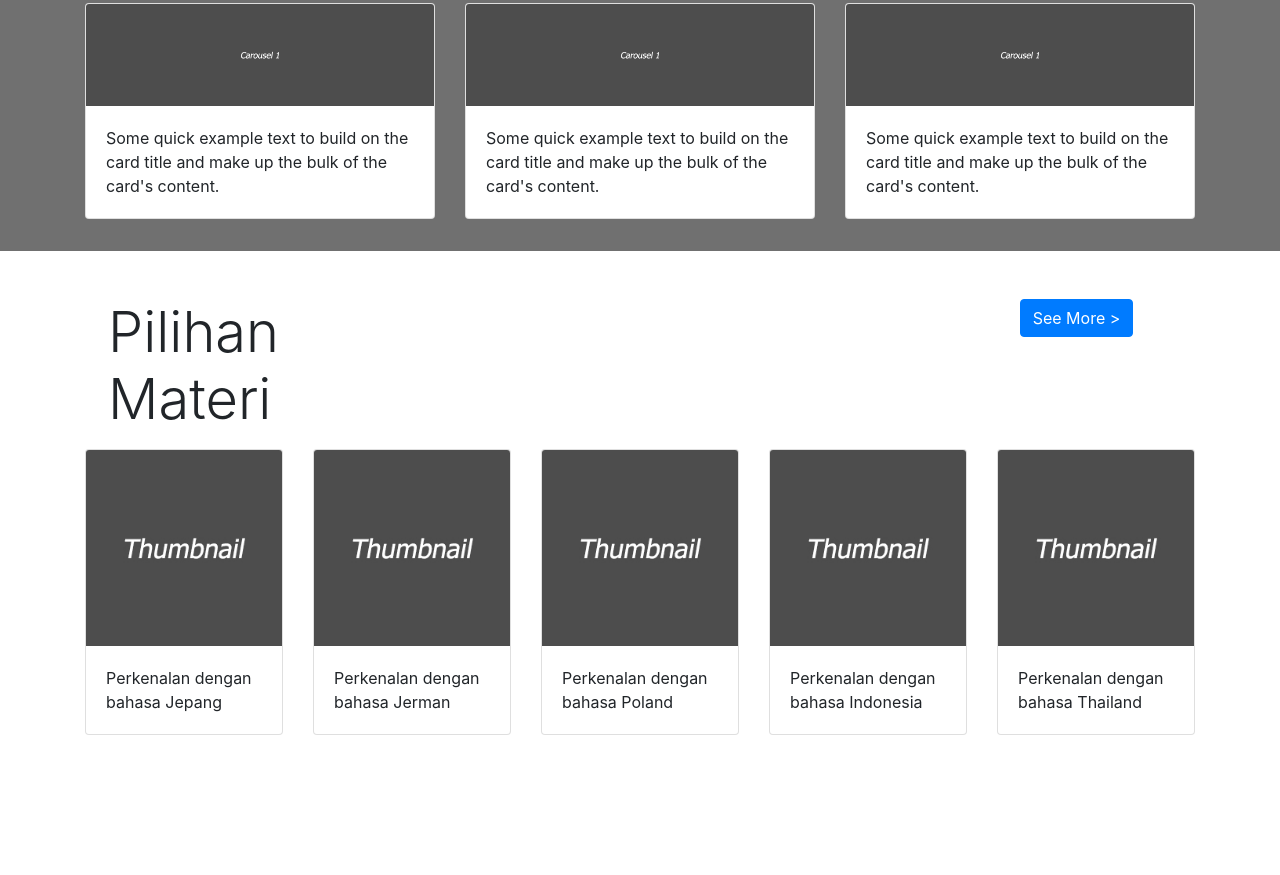
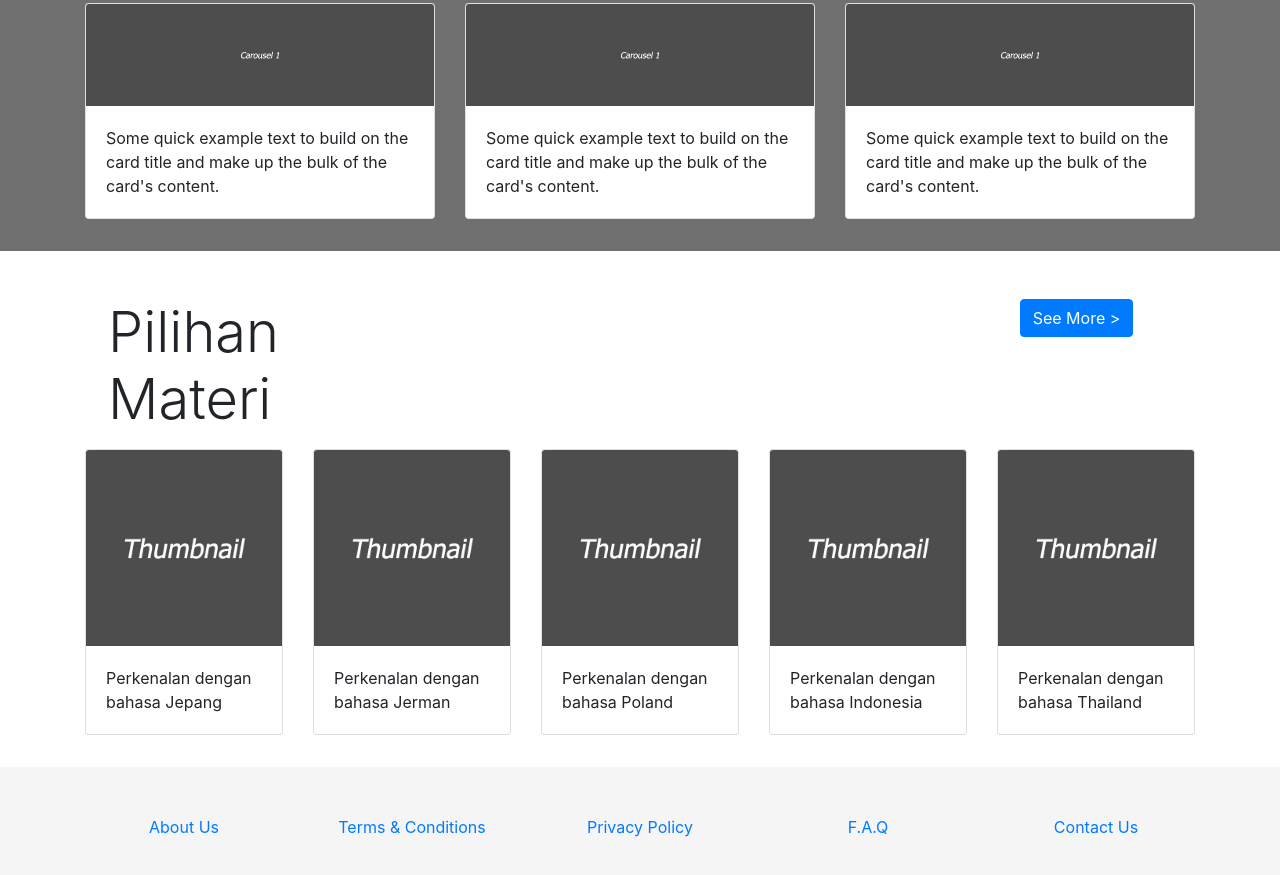
Before and after one commit to DandyMaulana/DandyMaulana.github.io, a plain HTML site: page tampilan_mango/index.html in a window 1280 px wide. Shown: the part 405-1280 px from the top of the page. Before the commit the page ends 1140 px from the top, so only its background shows below. Drawn offline with Linux system fonts and the light colour scheme.

Commit message:
menambahkan footer

```diff
--- a/tampilan_mango/asset/css/style.css
+++ b/tampilan_mango/asset/css/style.css
@@ -95,8 +95,10 @@ body {
 .footer {
     position: static;
     width: 100%;
-    background-color: #4d4d4d;
-
+    background-color: #f5f5f5;
+    box-sizing: border-box;
+    margin-top: 2em;
+    padding: 3em 0em;
 }
 
 
--- a/tampilan_mango/index.html
+++ b/tampilan_mango/index.html
@@ -110,7 +110,9 @@
         <h1 class="display-4">Pilihan Materi</h1>
       </div>
       <div class="col-lg-2">
-        <a href="#" class="btn btn-primary align-bottom">See More ></a>
+        <div class="align-bottom">
+          <a href="#" class="btn btn-primary align-bottom">See More ></a>
+        </div>
       </div>
     </div>
     <div class="row justify-content-center">
@@ -161,7 +163,31 @@
     </div>
   </div>
 
-  <footer class="footer"></footer>
+  <footer class="footer">
+    <div class="container">
+      <div class="row justify-content-end text-center">
+        <div class="col">
+          <a href="" class="">About Us</a>
+        </div>
+
+        <div class="col">
+          <a href="" class="">Terms & Conditions</a>
+        </div>
+
+        <div class="col">
+          <a href="" class="">Privacy Policy</a>
+        </div>
+
+        <div class="col">
+          <a href="" class="">F.A.Q</a>
+        </div>
+
+        <div class="col">
+          <a href="" class="">Contact Us</a>
+        </div>
+      </div>
+    </div>
+  </footer>
 
   <!-- Optional JavaScript -->
   <!-- jQuery first, then Popper.js, then Bootstrap JS -->
```
